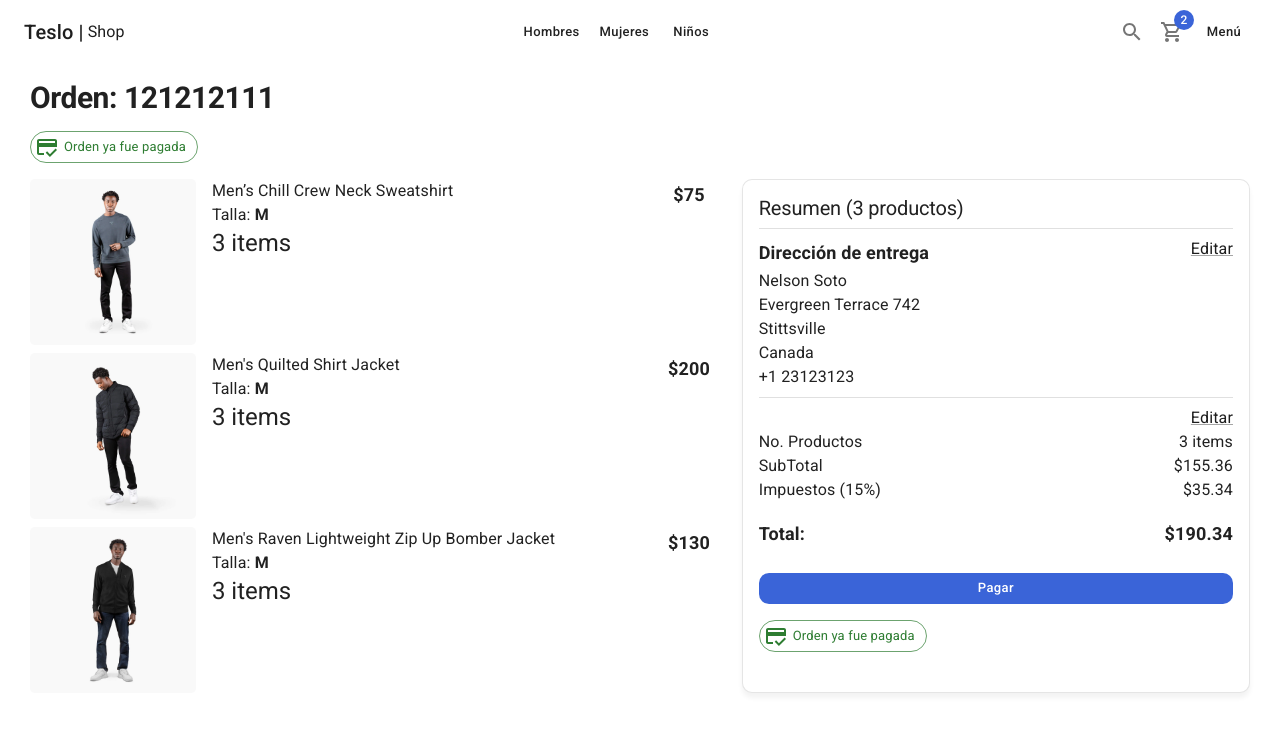
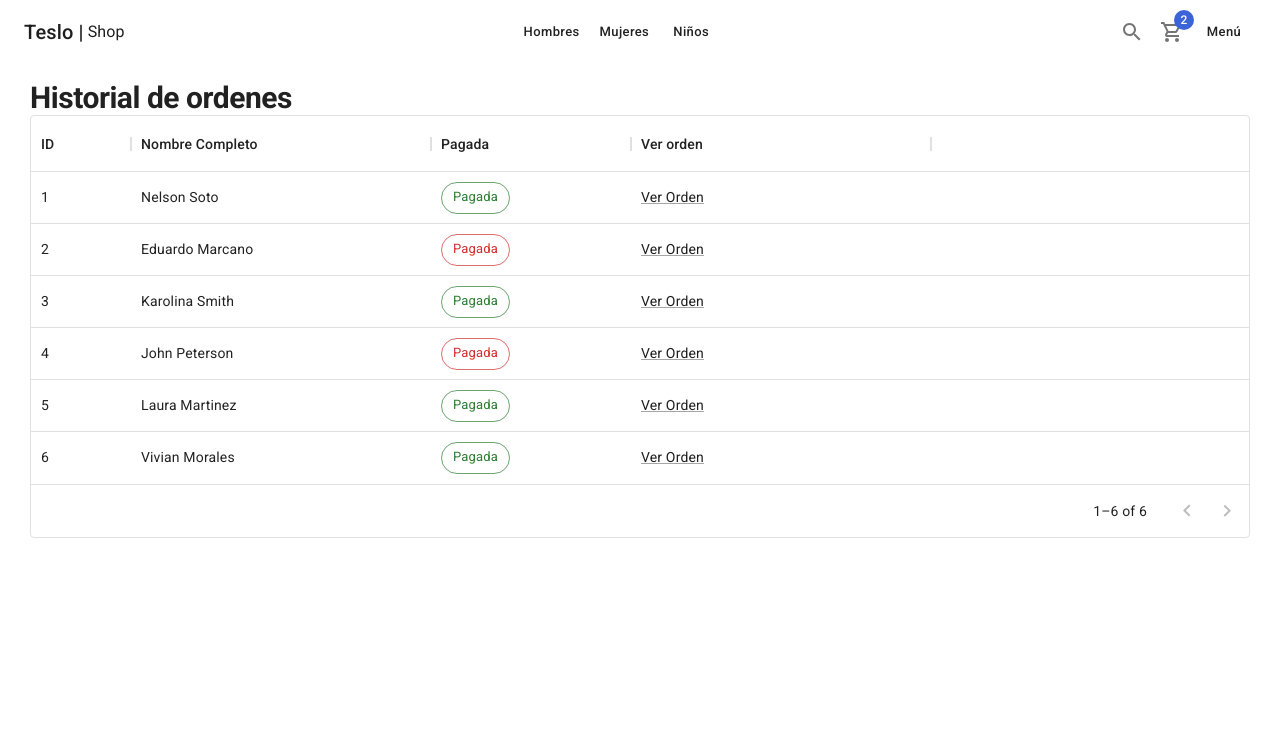
Before and after one commit to lenxnos/teslo-shop, a Next.js app: page /orders/history in a window 1280 px wide. Shown: the top 732 px of the page. Built offline with nearby package versions, Linux system fonts and the light colour scheme.

Commit message:
feat: add page history orders

```diff
--- a/package.json
+++ b/package.json
@@ -14,6 +14,7 @@
     "@fontsource/roboto": "^4.5.8",
     "@mui/icons-material": "^5.11.0",
     "@mui/material": "^5.11.3",
+    "@mui/x-data-grid": "^5.17.18",
     "@next/font": "13.1.1",
     "@types/node": "18.11.18",
     "@types/react": "18.0.26",
--- /dev/null
+++ b/pages/orders/history.tsx
@@ -0,0 +1,65 @@
+import { Chip, Grid,  Link, Typography } from '@mui/material';
+import { DataGrid, GridColDef, GridRenderCellParams } from '@mui/x-data-grid';
+import { ShopLayout } from '../../components/layouts';
+import NextLink from 'next/link';
+
+
+const rows = [
+  { id: 1, paid: true, fullname: 'Nelson Soto', url: '/' },
+  { id: 2, paid: false, fullname: 'Eduardo Marcano', url: '/' },
+  { id: 3, paid: true, fullname: 'Karolina Smith', url: '/' },
+  { id: 4, false: true, fullname: 'John Peterson', url: '/' },
+  { id: 5, paid: true, fullname: 'Laura Martinez', url: '/' },
+  { id: 6, paid: true, fullname: 'Vivian Morales', url: '/' },
+]
+
+
+const columns: GridColDef[] = [
+  { field: 'id', headerName: 'ID', width: 100 },
+  { field: 'fullname', headerName: 'Nombre Completo', width: 300 },
+  {
+      field: 'paid',
+      headerName: 'Pagada',
+      description: 'Muestra información si está paga la orden o no',
+      width: 200,
+      renderCell: (params: GridRenderCellParams) => (
+        params.row.paid
+          ? <Chip color="success" label="Pagada " variant='outlined' />
+          : <Chip color="error" label="Pagada" variant='outlined' />
+      )
+  },
+  {
+    field: 'orden',
+    headerName: 'Ver orden',
+    description: 'Podrá ver el detalle de una ordern',
+    width: 300,
+    sortable: false,
+    renderCell: (params: GridRenderCellParams) => (
+      <NextLink href={`/orders/${params.row.id}`} passHref legacyBehavior>
+        <Link underline='always'>
+          Ver Orden
+        </Link>
+      </NextLink>
+    )
+  }
+];
+
+
+export default function HistoryPage() {
+  return (
+    <ShopLayout title='Historial de ordenes' pageDescription='Historial de ordenes del cliente'>
+      <Typography variant='h1' component="h1">Historial de ordenes</Typography>
+      <Grid container>
+        <Grid item xs={12} sx={{ hegith: 650, width: '100%' }}>
+          <DataGrid
+            rows={rows}
+            columns={columns}
+            pageSize={10}
+            rowsPerPageOptions={[10]}
+            autoHeight
+          />
+        </Grid>
+      </Grid>
+    </ShopLayout>
+  )
+}
```
Also changed, not shown: 1 other file (tests, documents, lock files or other folders).
